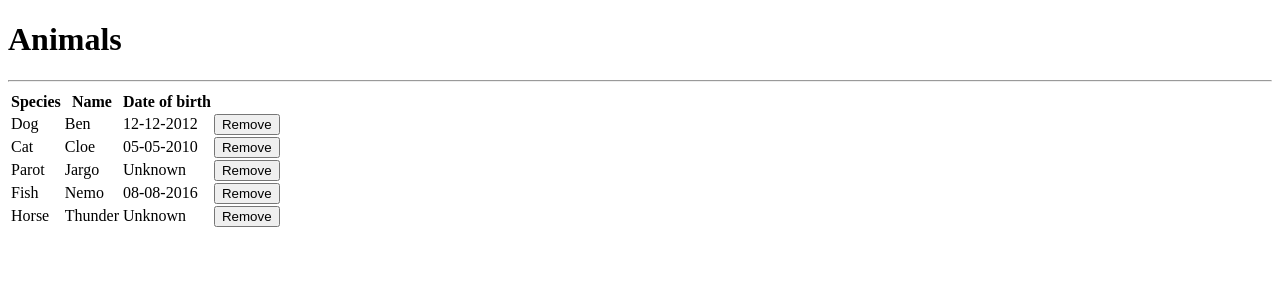
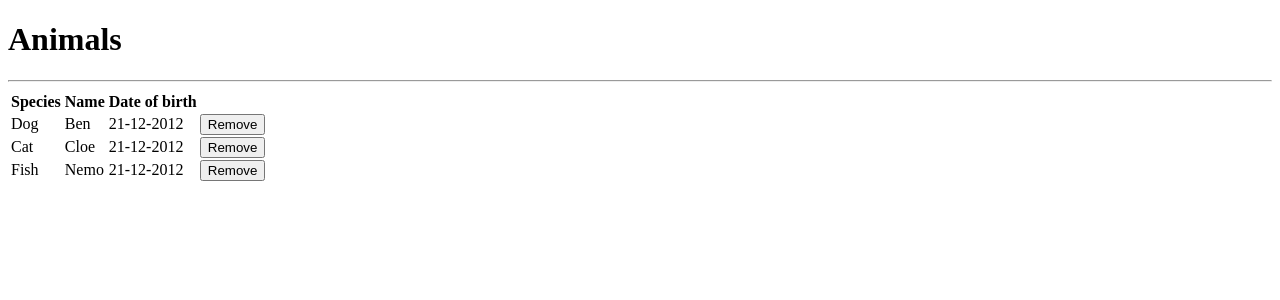
Before and after one commit to yomla/Vezbe-Angular2-Zoo, an Angular app: page / in a window 1280 px wide. Shown: the top 300 px of the page. Built offline with nearby package versions, Linux system fonts and the light colour scheme.

Commit message:
Zadatak4

```diff
--- a/src/app/components/animal-list/animal-list.component.ts
+++ b/src/app/components/animal-list/animal-list.component.ts
@@ -1,4 +1,5 @@
 import { Component, OnInit } from '@angular/core';
+import { Animal } from '../../models/animal.model';
 
 @Component({
   selector: 'app-animal-list',
@@ -11,35 +12,9 @@ export class AnimalListComponent implements OnInit {
 
   constructor() {
     this.animals = [
-			{
-				species: 'Dog',
-				name: 'Ben',
-				dateOfBirth: '12-12-2012'
-			},
-
-			{
-				species: 'Cat',
-				name: 'Cloe',
-				dateOfBirth: '05-05-2010'
-			},
-
-			{
-				species: 'Parot',
-				name: 'Jargo',
-				dateOfBirth: ''
-			},
-
-			{
-				species: 'Fish',
-				name: 'Nemo',
-				dateOfBirth: '08-08-2016'
-			},
-			{
-				species: 'Horse',
-				name: 'Thunder',
-				dateOfBirth: ''
-			}
-
+      new Animal ('Dog', 'Ben', '21-12-2012'),
+      new Animal ('Cat', 'Cloe', '21-12-2012'),
+      new Animal ('Fish', 'Nemo', '21-12-2012')
 		];
   }
 
--- /dev/null
+++ b/src/app/models/animal.model.ts
@@ -0,0 +1,16 @@
+export class Animal {
+
+    species: string;
+    name: string;
+    dateOfBirth: string;
+
+
+    constructor(species: string, name: string, dateOfBirth: string){
+
+        this.species = species;
+        this.name = name;
+        this.dateOfBirth = dateOfBirth;
+
+    }
+
+}
```
